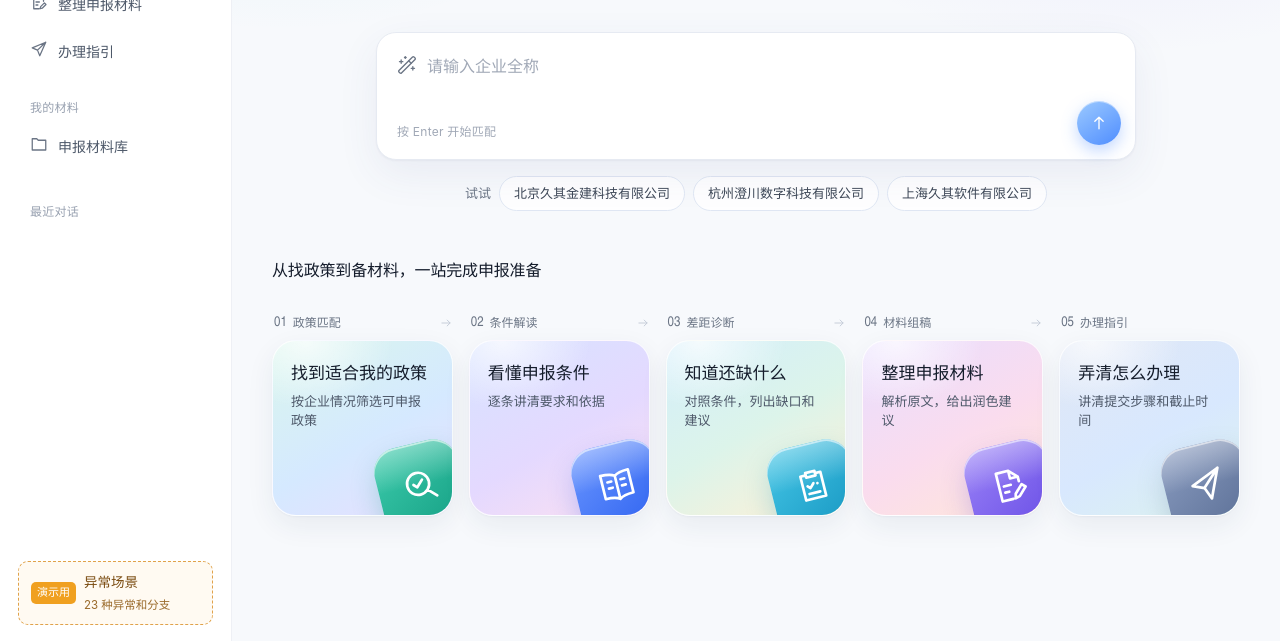
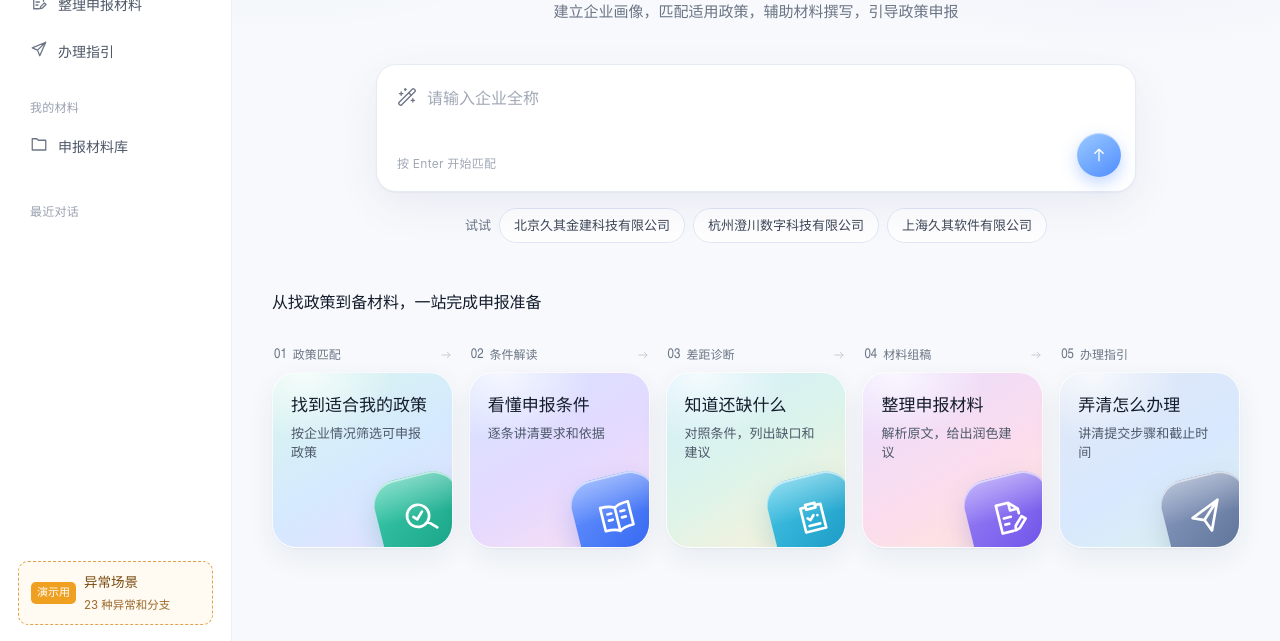
Before and after one commit to z460046000-ops/huiqi-prep-v2-3-20261112, a plain HTML site: page index.html in a window 1280 px wide. Shown: the part 159-800 px from the top of the page. Drawn offline with Linux system fonts and the light colour scheme.

Commit message:
Publish v2.4: more top spacing on home hero
Co-Authored-By: Claude Opus 5.5 <noreply@anthropic.com>

```diff
--- a/calm.css
+++ b/calm.css
@@ -180,7 +180,7 @@ body::before { content:""; display:block; position:fixed; inset:0; z-index:-1; p
 .recent-project.is-active { background:linear-gradient(90deg,#e8f0ff,#f0ebff); color:#1f4fd8; }
 
 /* v2.4d 首屏上移：星芒并入标题行首，顶部留白收紧，给追问弹窗留出空间。 */
-.start-hero { padding-top:clamp(48px,9vh,104px); }
+.start-hero { padding-top:clamp(72px,13vh,140px); }
 .start-hero h1 { display:block; text-align:center; font-size:clamp(28px,3cqw,40px); }
 @media (min-width:901px) { .start-hero h1 { white-space:nowrap; } }
 .start-hero h1>label { display:inline; }
```
